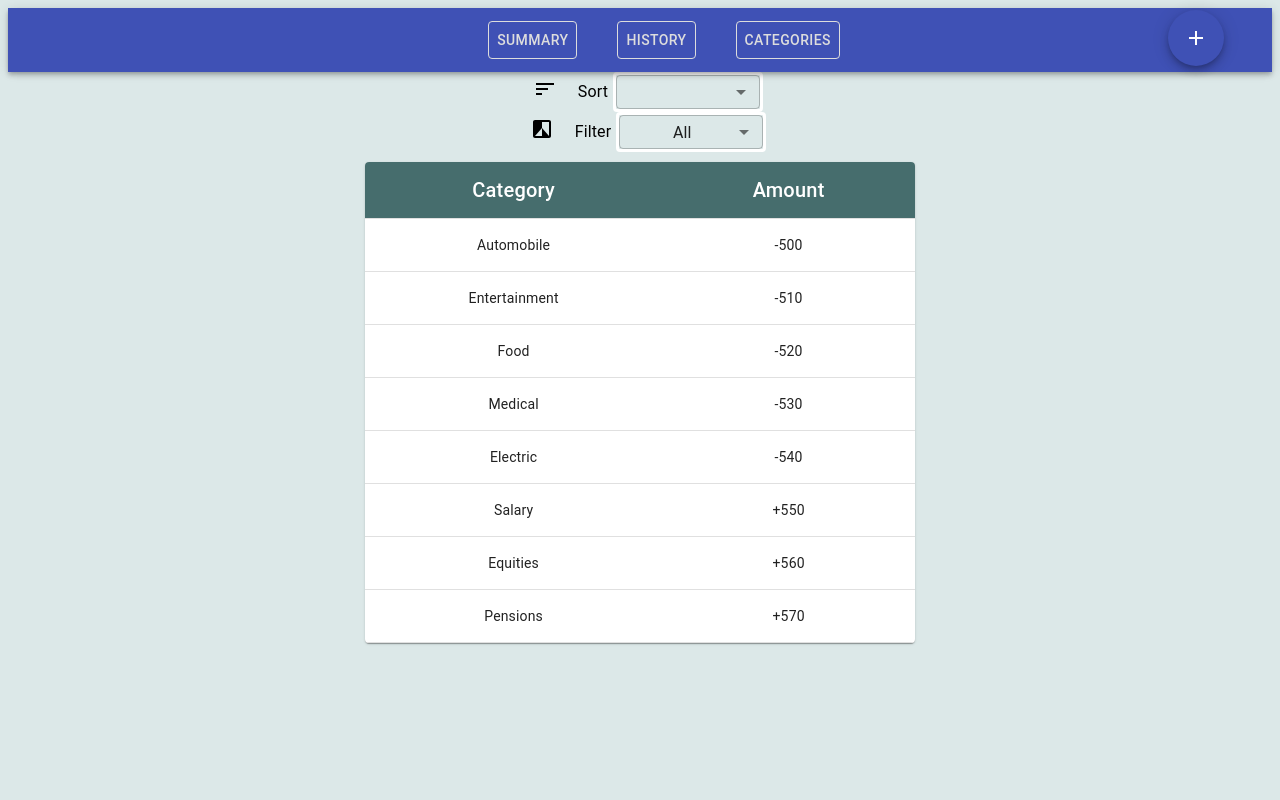
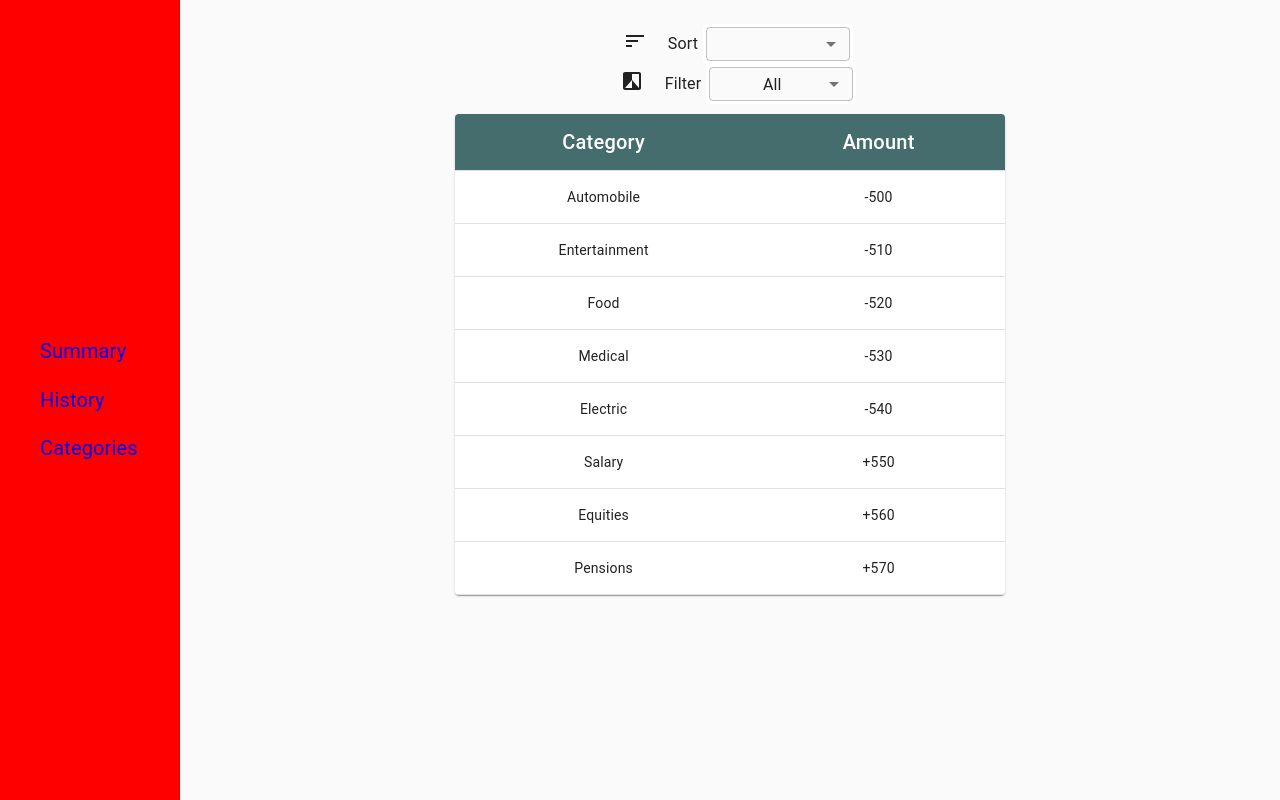
Before and after one commit to LuizaAv/aca-final-project-lge, a React (Create React App) app: page / in a window 1280 px wide. Built offline with nearby package versions, Linux system fonts and the light colour scheme.

Commit message:
feat(Header, Main) AppBar replaced by Drawer

```diff
--- a/src/Components/Header/Header.js
+++ b/src/Components/Header/Header.js
@@ -2,8 +2,10 @@ import React from 'react';
 import { Link } from 'react-router-dom';
 
 import AppBar from '@material-ui/core/AppBar';
+import Drawer from '@material-ui/core/Drawer';
 import Button from '@material-ui/core/Button';
 import Toolbar from '@material-ui/core/Toolbar';
+import CssBaseline from '@material-ui/core/CssBaseline';
 
 import AddBudget from '../AddBudget/AddBudget';
 import useStyles from './Header.style';
@@ -12,7 +14,9 @@ export default function Header() {
   const classes = useStyles();
 
   return (
-    <AppBar position="sticky">
+    <div className={classes.root}>
+      <CssBaseline />
+      {/* <AppBar position="sticky" className={classes.appBar}>
         <Toolbar className={classes.toolbar}>
           <nav className={classes.nav}>
             <Link to="/" className={classes.link}>
@@ -27,6 +31,28 @@ export default function Header() {
           </nav>
           <AddBudget />
         </Toolbar>
-    </AppBar>
+      </AppBar> */}
+      <Drawer
+        className={classes.drawer}
+        variant="permanent"
+        classes={{
+          paper: classes.drawerPaper,
+        }}
+        anchor="left"
+      >
+        <nav className={classes.nav}>
+          <Link to="/" className={classes.link}>
+            Summary
+          </Link>
+          <Link to="/History" className={classes.link}>
+            History
+          </Link>
+          <Link to="/Categories" className={classes.link}>
+            Categories
+          </Link>
+        </nav>
+      </Drawer>
+
+    </div>
   );
 }
--- a/src/Components/Header/Header.style.js
+++ b/src/Components/Header/Header.style.js
@@ -1,27 +1,50 @@
 import { makeStyles } from '@material-ui/core/styles';
 
+const drawerWidth = 180;
+
 export default makeStyles((theme) => ({
-  toolbar: {
-
+  root: {
+  //   display: 'flex',
   },
+  // appBar: {
+  //   width: `calc(100% - 240px)`,
+  //   marginLeft: 240,
+  // },
   nav: {
-    width: '100%',
     display: 'flex',
+    flexDirection: 'column',
     justifyContent: 'center',
-    position: 'absolute',
+    // alignItems: 'center',
+    height: '100%',
+    // width: '100%',
+    // position: 'absolute',
+    marginLeft: 30,
+    fontSize: 20,
 
   },
   link: {
     textDecoration: 'none',
+    margin: 10,
   },
-  button: {
-    color: '#ddd',
-    border: '1px solid',
-    margin: '0 20px',
-    '&:hover': {
-      borderColor: '#fff',
-      color: '#fff',
-      boxShadow: '0 0 5px #fff',
-    },
+  // button: {
+  //   color: '#ddd',
+  //   border: '1px solid',
+  //   margin: '0 20px',
+  //   '&:hover': {
+  //     borderColor: '#fff',
+  //     color: '#fff',
+  //     boxShadow: '0 0 5px #fff',
+  //   },
+  // },
+  drawer: {
+    width: drawerWidth,
+    // flexShrink: 0,
   },
+  drawerPaper: {
+    width: drawerWidth,
+    backgroundColor: 'red',
+  },
+  // toolbar: {
+  //   ...theme.mixins.toolbar,
+  // },
 }));
--- a/src/pages/Main.js
+++ b/src/pages/Main.js
@@ -8,7 +8,7 @@ import Header from '../components/Header/Header';
 import Summary from './Summary/Summary';
 import Categories from './Categories/Categories';
 import History from './History/History';
-// import useStyles from './Main.style';
+import useStyles from './Main.style';
 
 import { budget, categories } from '../API/db';
 
@@ -18,11 +18,15 @@ const initialState = {
 };
 
 export default function Main() {
-  // const classes = useStyles();
+  const classes = useStyles();
   const [state, dispatch] = useReducer(reducer, initialState);
   return (
     <StoreContext.Provider value={{ state, dispatch }}>
+      <div className={classes.root}>
+        <div className={classes.header}>
           <Header />
+        </div>
+        <div className={classes.content}>
           <Switch>
             <Route exact path="/">
               <Summary />
@@ -34,6 +38,8 @@ export default function Main() {
               <History />
             </Route>
           </Switch>
+        </div>
+      </div>
     </StoreContext.Provider>
   );
 }
--- a/src/pages/Main.style.js
+++ b/src/pages/Main.style.js
@@ -1,7 +1,23 @@
 import { makeStyles } from '@material-ui/core/styles';
 
 export default makeStyles((theme) => ({
-  // link: {
-  //   textDecoration: 'none',
-  // },
+  root: {
+    display: 'flex',
+  },
+  header: {
+    flexShrink: 0,
+  },
+  content: {
+    flexGrow: 1,
+    // backgroundColor: theme.palette.common.black,
+    padding: theme.spacing(3),
+  },
 }));
+
+
+
+// #FF5D5D կարմիր
+// #2EE152 կանաչ
+// #363D99 կապույտ
+// #F88634 գազարագույն
+// Segoe UI
```
Lines whose indentation alone changed are shown as unchanged.
